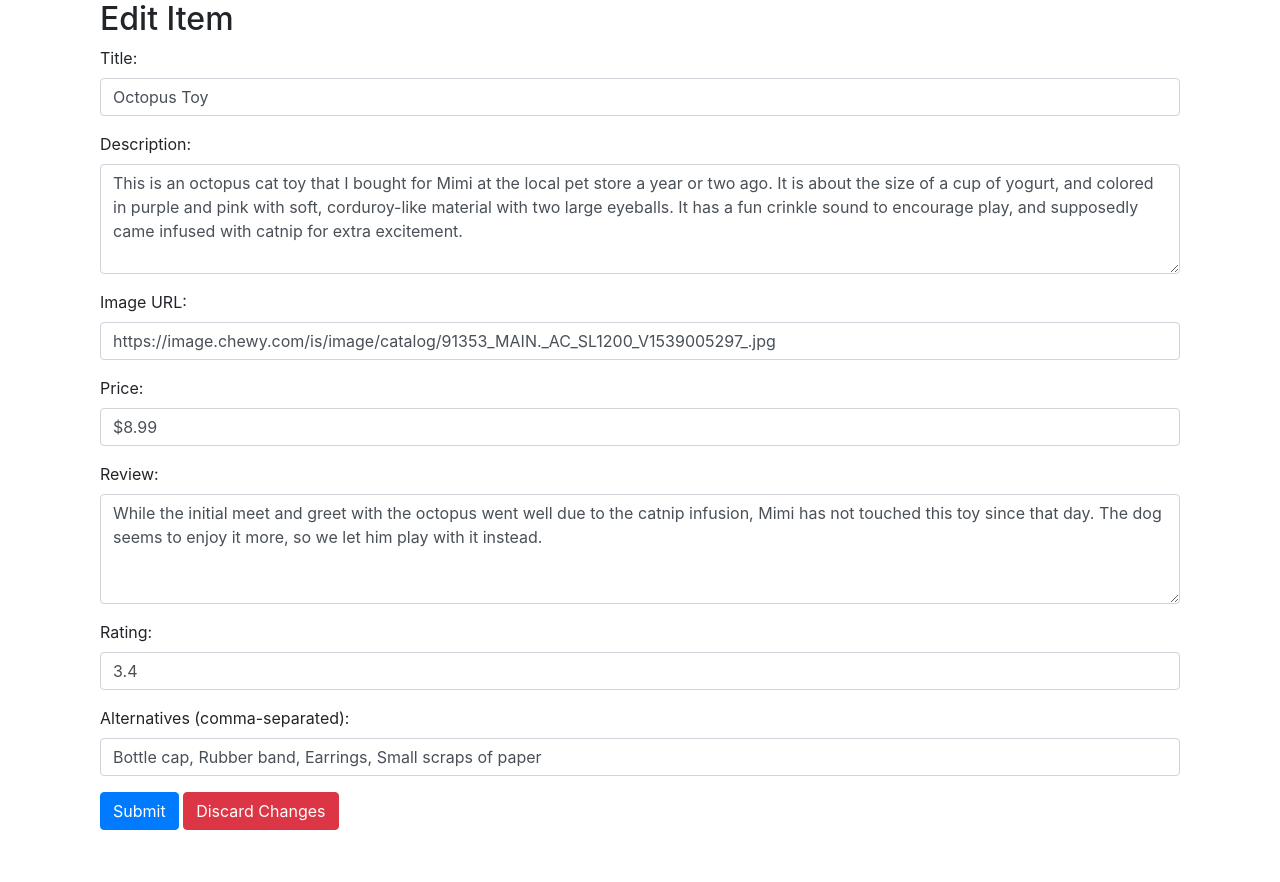
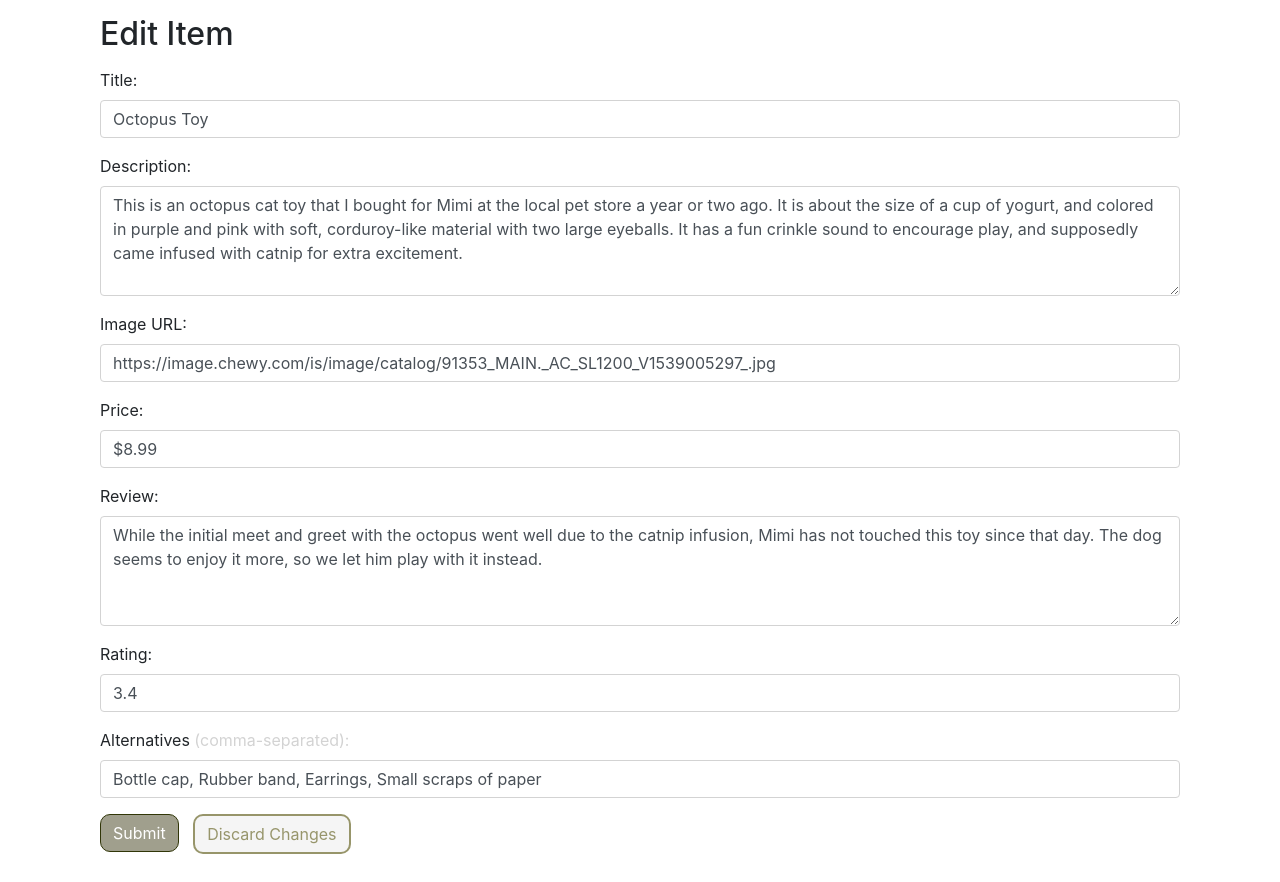
Before and after one commit to k-y-l-e-i-g-h/UI-Midterm, a Flask app: page /edit/1 in a window 1280 px wide. Shown: the part 71-953 px from the top of the page. Before the commit the page ends 901 px from the top, so only its background shows below. Run offline with Flask 3, Linux system fonts and the light colour scheme; some libraries are stand-ins or nearby versions.

Commit message:
finished style for edit and add pages

```diff
--- a/Hw7_kas2330/static/home.js
+++ b/Hw7_kas2330/static/home.js
@@ -33,7 +33,7 @@ $(document).ready(function() {
     var popularItemsContainer = $('#popular-items');
     $.each(popularItems, function(index, item) {
         var itemHtml = '<div class="col-md-4 mb-3">';
-        itemHtml += '<div class="card pop-item" style="cursor: pointer;">';
+        itemHtml += '<div class="card item" style="cursor: pointer;">';
         itemHtml += '<img src="' + item.image + '" class="card-img-top" alt="' + item.title + '" data-item-id="' + item.id + '">';
         itemHtml += '<div class="card-body">';
         itemHtml += '<h5 class="card-title">' + item.title + '</h5>';
--- a/Hw7_kas2330/static/main.css
+++ b/Hw7_kas2330/static/main.css
@@ -93,7 +93,7 @@
 #popular-items {
     margin-top: 25px;
 }
-.pop-item {
+.item {
     border-radius: 15px;
     border: 1px solid #6a4e3b;
 }
@@ -110,7 +110,7 @@
 }
 
 /* View Item Page */
-.item {
+.item-container {
     display: flex;
     justify-content: space-between;
     align-items: flex-start;
@@ -167,8 +167,9 @@
 .item-description {
     margin-top: 20px;
 }
-.item-description h4 {
+.item-description h3 {
     margin-top: 0;
+    font-size: 1.50rem;
 }
 .item-description p {
     margin-top: 5px;
@@ -193,6 +194,52 @@
     font-weight: bold;
 }
 .small-text {
-    color: gray;
+    color: lightgray;
     font-size: small;
 }
+.search-results-title {
+    margin-top: 15;
+}
+.search-result-names {
+    font-size: 20px;
+}
+.underline {
+    text-decoration: underline;
+}
+.margin-ten {
+    margin-bottom: 10px;
+}
+.add-item-title {
+    margin-top: 15px;
+    margin-bottom: 15px;
+}
+.form-control {
+    border: 1px solid lightgray;
+}
+.lightgray-text {
+    color: lightgray;
+}
+.submit-button {
+    color: white; /* Text color */
+    background-color: #3938127a;
+    border-color: #313608;
+    margin-bottom: 20px;
+    border-radius: 10px;
+}
+.submit-button:hover{
+    background-color: #6a4e3b;
+    border-color: #3d2719;
+    color: white;
+}
+.discard-button {
+    background-color: whitesmoke;
+    color: #5e5b169e;
+    border: 2px solid #5e5b169e;
+    border-radius: 10px;
+    padding-bottom: 6px;
+    margin-bottom: 18px;
+    margin-left: 10px;
+}
+.button-container {
+    margin-bottom: 10px;
+}
--- a/Hw7_kas2330/templates/add_item.html
+++ b/Hw7_kas2330/templates/add_item.html
@@ -9,7 +9,7 @@
     </div>
     {% endif %}
 
-    <h2>Add New Item</h2>
+    <h2 class="margin-ten add-item-title">Add New Item</h2>
     <form id="add-item-form" method="post" enctype="multipart/form-data">
         <div class="form-group">
             <label for="title">Title:</label>
@@ -36,10 +36,10 @@
             <input type="number" class="form-control" id="rating" name="rating" min="0" max="5" step="0.1" required>
         </div>
         <div class="form-group">
-            <label for="alternatives">Alternatives (comma-separated):</label>
+            <label for="alternatives">Alternatives <span class="lightgray-text">(comma-separated):</span></label>
             <input type="text" class="form-control" id="alternatives" name="alternatives" required>
         </div>
-        <button type="submit" class="btn btn-primary">Submit</button>
+        <button type="submit" class="btn btn-primary submit-button">Submit</button>
     </form>
 </div>
 {% endblock %}
--- a/Hw7_kas2330/templates/edit_item.html
+++ b/Hw7_kas2330/templates/edit_item.html
@@ -5,7 +5,7 @@
 {% block content %}
 <div class="container">
 
-    <h2>Edit Item</h2>
+    <h2 class="margin-ten add-item-title">Edit Item</h2>
     <form id="edit-item-form" method="post" enctype="multipart/form-data">
         <div class="form-group">
             <label for="title">Title:</label>
@@ -32,11 +32,13 @@
             <input type="number" class="form-control" id="rating" name="rating" min="0" max="5" step="0.1" value="{{ item.rating }}" required>
         </div>
         <div class="form-group">
-            <label for="alternatives">Alternatives (comma-separated):</label>
+            <label for="alternatives">Alternatives <span class="lightgray-text">(comma-separated):</span></label>
             <input type="text" class="form-control" id="alternatives" name="alternatives" value="{{ item.alternatives|join(', ') }}" required>
         </div>
-        <button type="submit" class="btn btn-primary">Submit</button>
-        <a href="{{ url_for('edit_item', id=item.id, action='discard') }}" class="btn btn-danger">Discard Changes</a>
+        <div class="button-container">
+            <button type="submit" class="btn btn-primary submit-button">Submit</button>
+            <a href="{{ url_for('edit_item', id=item.id, action='discard') }}" class="btn btn-danger discard-button">Discard Changes</a>
+        </div>
     </form>
 </div>
 {% endblock %}
--- a/Hw7_kas2330/templates/view_item.html
+++ b/Hw7_kas2330/templates/view_item.html
@@ -2,7 +2,7 @@
 {% extends "layout.html" %}
 
 {% block content %}
-<div class="item">
+<div class="item-container">
     <div class="item-details">
         <div class="item-image">
             <img src="{{ item.image }}" alt="{{ item.title }}">
@@ -24,8 +24,8 @@
 </div>
 <div class="item-description">
     <h3>Description</h3>
-    <p>{{ item.description }}</p>
-    <h3>Price: {{ item.price }}</h3>
+    <p class="gray-text">{{ item.description }}</p>
+    <h3>Price: <span class="gray-text">{{ item.price }}</span></h3>
 </div>
 
 <!-- JavaScript to dynamically populate popular items -->
```
Also changed, not shown: Hw7_kas2330/templates/search.html (+5 -5 lines).
